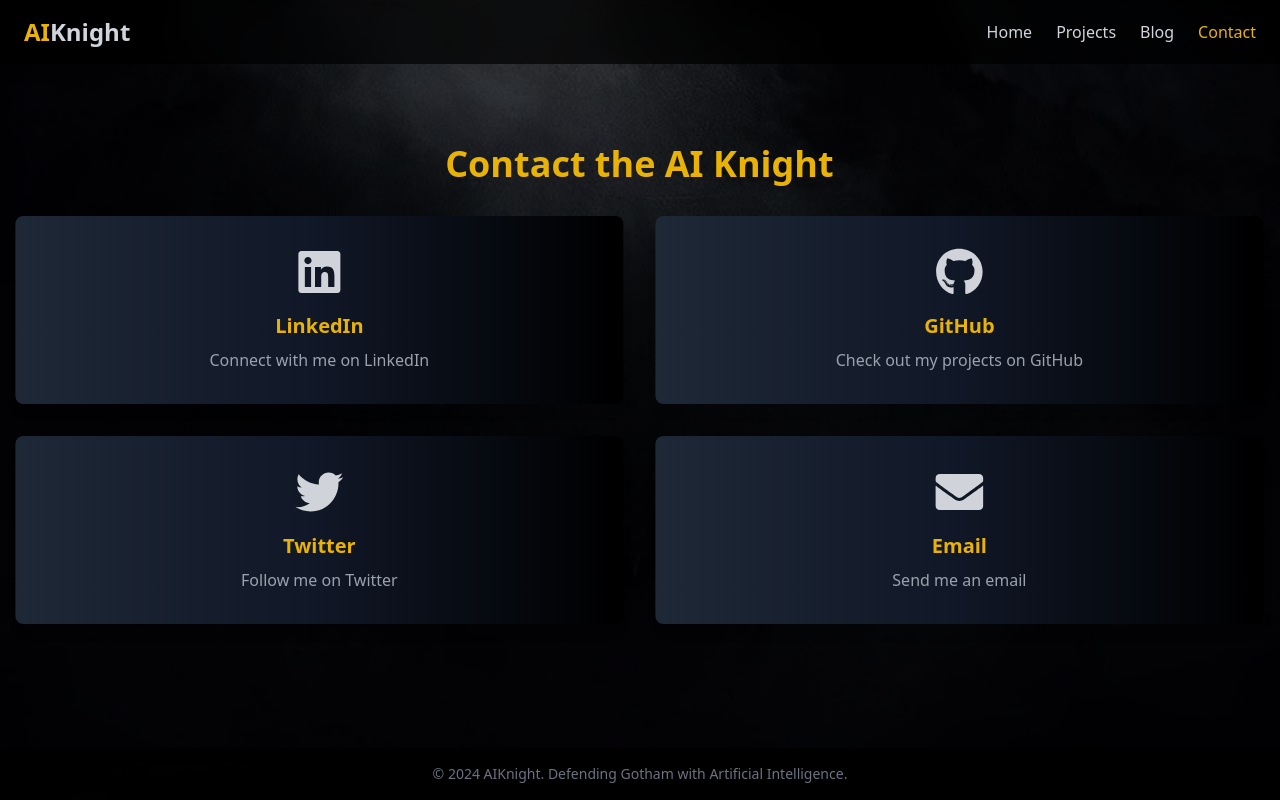
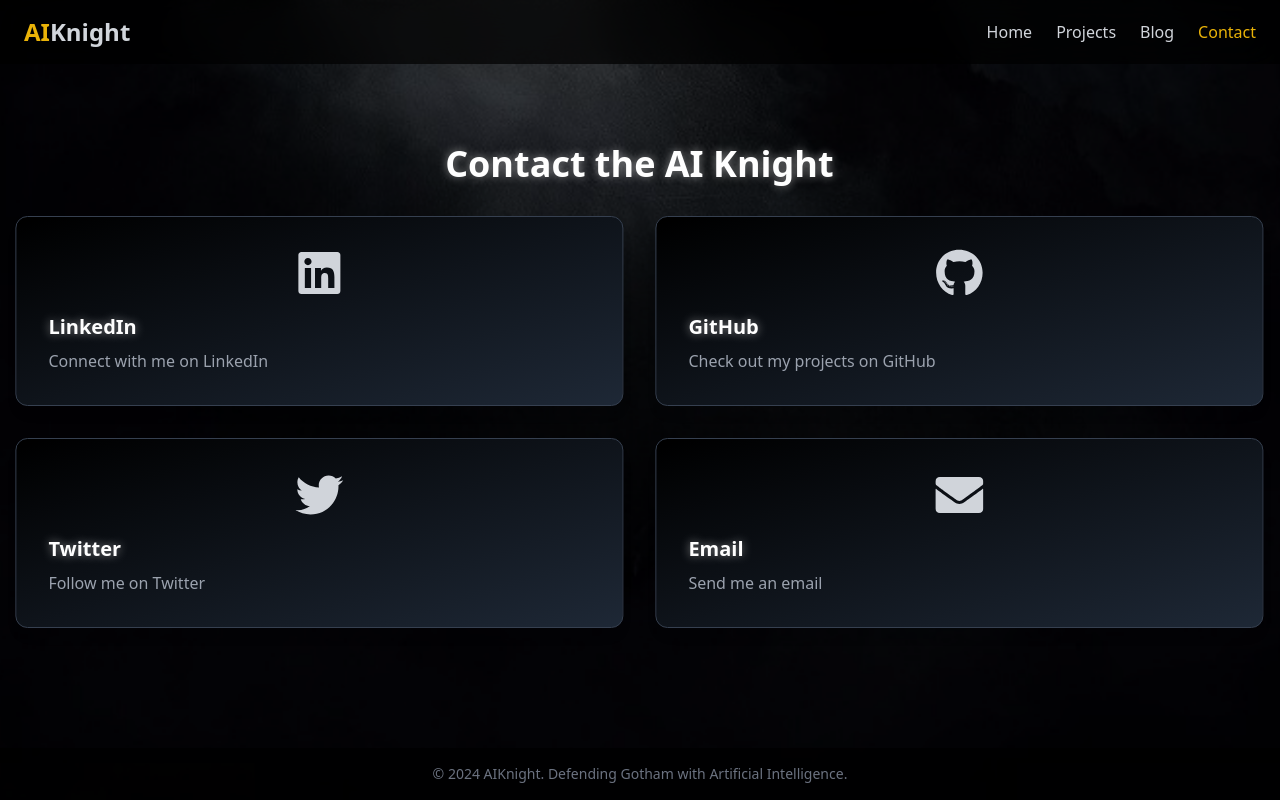
Before and after one commit to anurag442003/AIportfolio, a React (Vite) app: page /contact in a window 1280 px wide. Built offline with nearby package versions, Linux system fonts and the light colour scheme.

Commit message:
update contact.jsx

```diff
--- a/src/pages/Contact.jsx
+++ b/src/pages/Contact.jsx
@@ -5,55 +5,64 @@ import { FaLinkedin, FaGithub, FaTwitter, FaEnvelope } from 'react-icons/fa';
 export default function Contact() {
   return (
     <div className="container mx-auto px-4 py-16">
-      <h2 className="text-4xl font-bold mb-8 text-center text-yellow-500">
+      <motion.h2
+        initial={{ opacity: 0, y: -20 }}
+        animate={{ opacity: 1, y: 0 }}
+        transition={{ duration: 0.5 }}
+        className="text-4xl font-bold mb-8 text-center text-white"
+        style={{ textShadow: '0 0 10px rgba(255,255,255,0.5)' }}
+      >
         Contact the AI Knight
-      </h2>
+      </motion.h2>
 
-      <div className="grid grid-cols-1 md:grid-cols-2 gap-8">
+      <motion.div
+        layout
+        className="grid grid-cols-1 md:grid-cols-2 gap-8"
+      >
         <motion.div
-          className="bg-gradient-to-r from-gray-800 via-gray-900 to-black p-8 rounded-lg shadow-lg text-center transition-transform duration-300 hover:scale-105 hover:shadow-2xl"
-          whileHover={{ scale: 1.05 }}
+          className="bg-gradient-to-br from-black to-gray-800 rounded-xl overflow-hidden shadow-lg hover:shadow-2xl transition-shadow duration-300 cursor-pointer relative border border-gray-700 hover:border-white hover:border-opacity-80"
+          whileHover={{ scale: 1.03 }}
         >
-          <a href="https://www.linkedin.com/in/aiknight" target="_blank" rel="noopener noreferrer" className="text-gray-300 hover:text-yellow-500">
+          <a href="https://www.linkedin.com/in/aiknight" target="_blank" rel="noopener noreferrer" className="text-gray-300 hover:text-white p-8 block">
             <FaLinkedin size={48} className="mx-auto mb-4" />
-            <p className="mt-4 text-xl font-bold text-yellow-500">LinkedIn</p>
+            <p className="mt-4 text-xl font-bold text-white" style={{ textShadow: '0 0 10px rgba(255,255,255,0.5)' }}>LinkedIn</p>
             <p className="mt-2 text-gray-400">Connect with me on LinkedIn</p>
           </a>
         </motion.div>
 
         <motion.div
-          className="bg-gradient-to-r from-gray-800 via-gray-900 to-black p-8 rounded-lg shadow-lg text-center transition-transform duration-300 hover:scale-105 hover:shadow-2xl"
-          whileHover={{ scale: 1.05 }}
+          className="bg-gradient-to-br from-black to-gray-800 rounded-xl overflow-hidden shadow-lg hover:shadow-2xl transition-shadow duration-300 cursor-pointer relative border border-gray-700 hover:border-white hover:border-opacity-80"
+          whileHover={{ scale: 1.03 }}
         >
-          <a href="https://github.com/aiknight" target="_blank" rel="noopener noreferrer" className="text-gray-300 hover:text-yellow-500">
+          <a href="https://github.com/aiknight" target="_blank" rel="noopener noreferrer" className="text-gray-300 hover:text-white p-8 block">
             <FaGithub size={48} className="mx-auto mb-4" />
-            <p className="mt-4 text-xl font-bold text-yellow-500">GitHub</p>
+            <p className="mt-4 text-xl font-bold text-white" style={{ textShadow: '0 0 10px rgba(255,255,255,0.5)' }}>GitHub</p>
             <p className="mt-2 text-gray-400">Check out my projects on GitHub</p>
           </a>
         </motion.div>
 
         <motion.div
-          className="bg-gradient-to-r from-gray-800 via-gray-900 to-black p-8 rounded-lg shadow-lg text-center transition-transform duration-300 hover:scale-105 hover:shadow-2xl"
-          whileHover={{ scale: 1.05 }}
+          className="bg-gradient-to-br from-black to-gray-800 rounded-xl overflow-hidden shadow-lg hover:shadow-2xl transition-shadow duration-300 cursor-pointer relative border border-gray-700 hover:border-white hover:border-opacity-80"
+          whileHover={{ scale: 1.03 }}
         >
-          <a href="https://twitter.com/aiknight" target="_blank" rel="noopener noreferrer" className="text-gray-300 hover:text-yellow-500">
+          <a href="https://twitter.com/aiknight" target="_blank" rel="noopener noreferrer" className="text-gray-300 hover:text-white p-8 block">
             <FaTwitter size={48} className="mx-auto mb-4" />
-            <p className="mt-4 text-xl font-bold text-yellow-500">Twitter</p>
+            <p className="mt-4 text-xl font-bold text-white" style={{ textShadow: '0 0 10px rgba(255,255,255,0.5)' }}>Twitter</p>
             <p className="mt-2 text-gray-400">Follow me on Twitter</p>
           </a>
         </motion.div>
 
         <motion.div
-          className="bg-gradient-to-r from-gray-800 via-gray-900 to-black p-8 rounded-lg shadow-lg text-center transition-transform duration-300 hover:scale-105 hover:shadow-2xl"
-          whileHover={{ scale: 1.05 }}
+          className="bg-gradient-to-br from-black to-gray-800 rounded-xl overflow-hidden shadow-lg hover:shadow-2xl transition-shadow duration-300 cursor-pointer relative border border-gray-700 hover:border-white hover:border-opacity-80"
+          whileHover={{ scale: 1.03 }}
         >
-          <a href="mailto:anuragbhusare44@gmail.com" className="text-gray-300 hover:text-yellow-500">
+          <a href="mailto:anuragbhusare44@gmail.com" className="text-gray-300 hover:text-white p-8 block">
             <FaEnvelope size={48} className="mx-auto mb-4" />
-            <p className="mt-4 text-xl font-bold text-yellow-500">Email</p>
+            <p className="mt-4 text-xl font-bold text-white" style={{ textShadow: '0 0 10px rgba(255,255,255,0.5)' }}>Email</p>
             <p className="mt-2 text-gray-400">Send me an email</p>
           </a>
         </motion.div>
-      </div>
+      </motion.div>
     </div>
   );
 }
```
